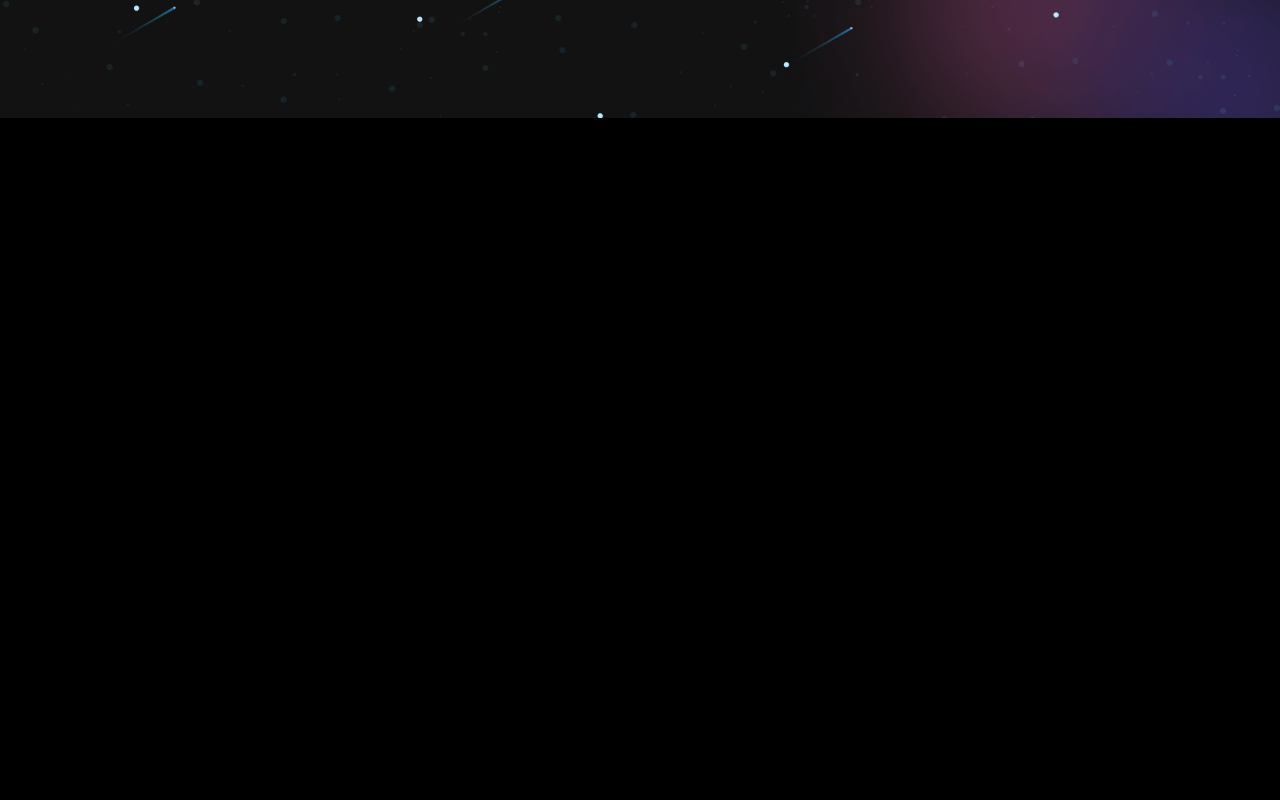
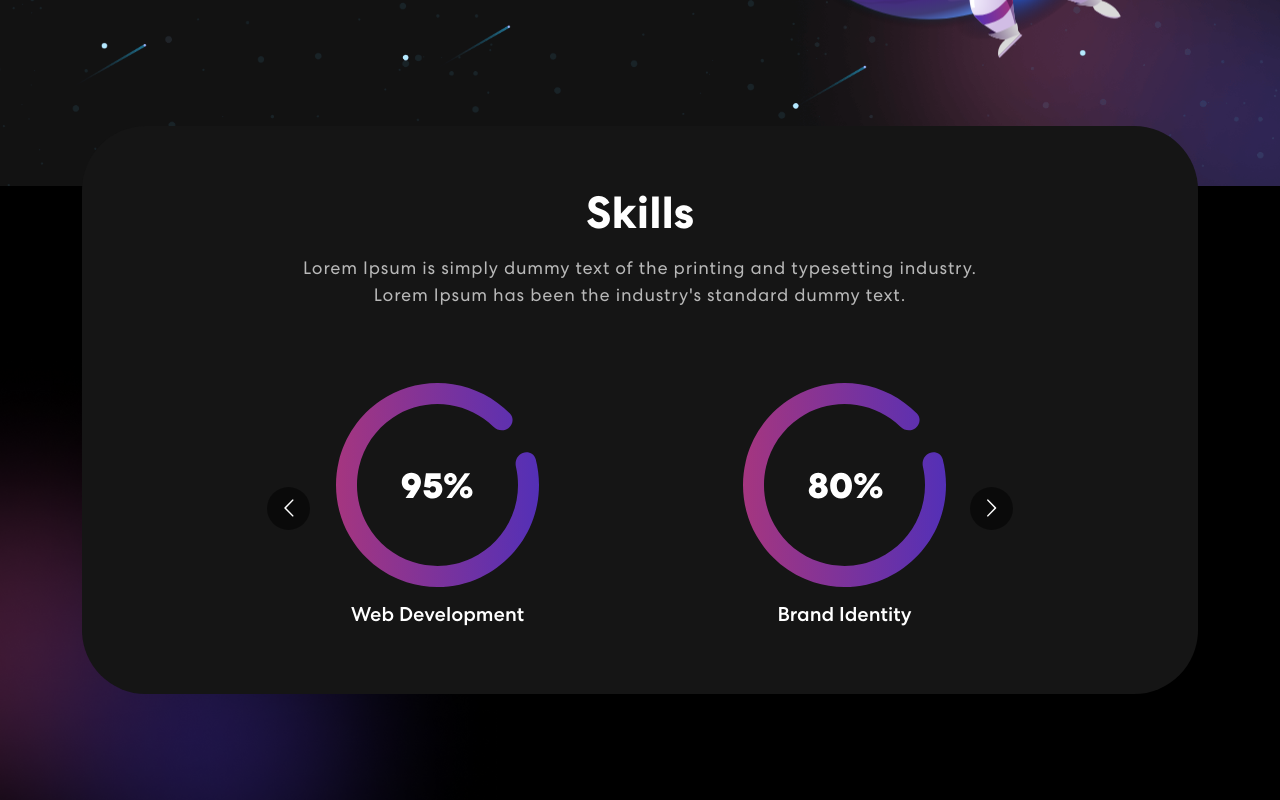
Before and after one commit to DevAttaulNoor/Portfolio, a React (Create React App) app: page / in a window 1280 px wide. Shown: the part 580-1380 px from the top of the page. Before the commit the page ends 800 px from the top, so only its background shows below. Built offline with nearby package versions, Linux system fonts and the light colour scheme; the HTML template or start-up script is replaced by a standard one.

Commit message:
Modified

```diff
--- a/package.json
+++ b/package.json
@@ -12,6 +12,7 @@
     "react-bootstrap": "^2.8.0",
     "react-bootstrap-icons": "^1.10.3",
     "react-dom": "^18.2.0",
+    "react-multi-carousel": "^2.8.4",
     "react-on-screen": "^2.1.1",
     "react-scripts": "5.0.1",
     "web-vitals": "^2.1.4"
--- a/src/App.css
+++ b/src/App.css
@@ -351,3 +351,49 @@ nav.navbar .navbar-toggler[aria-expanded="true"] .navbar-toggler-icon {
 .txt-rotate > .wrap {
   border-right: 0.08em solid #666;
 }
+
+/**............Skills Page............*/
+.skill {
+  padding: 0 0 50px 0;
+  position: relative;
+}
+
+.skill-bx {
+  background: #151515;
+  border-radius: 64px;
+  text-align: center;
+  padding: 60px 50px;
+  margin-top: -60px;
+}
+
+.skill h2 {
+	font-size: 45px;
+	font-weight: 700;
+}
+
+.skill p {
+    color: #B8B8B8;
+    font-size: 18px;
+    letter-spacing: 0.8px;
+    line-height: 1.5em;
+    margin: 14px 0 75px 0;
+}
+
+.skill-slider {
+  width: 80%;
+  margin: 0 auto;
+  position: relative;
+}
+
+.skill-slider .item img {
+  width: 50%;
+  margin: 0 auto 15px auto;
+}
+
+.background-image-left {
+  top: 28%;
+  position: absolute;
+  bottom: 0;
+  width: 40%;
+  z-index: -4;
+}
--- a/src/App.js
+++ b/src/App.js
@@ -1,16 +1,19 @@
 import './App.css';
 import 'animate.css';
 import 'bootstrap/dist/css/bootstrap.min.css';
+import 'react-multi-carousel/lib/styles.css';
 
 import React from 'react'
 import Navbar from './Components/Navbar';
 import Banner from './Components/Banner';
+import Skills from './Components/Skills';
 
 function App() {
   return (
     <div className="App">
       <Navbar />
       <Banner />
+      <Skills />
     </div>
   );
 }
--- a/src/Components/Banner.js
+++ b/src/Components/Banner.js
@@ -1,6 +1,6 @@
 import { useState, useEffect } from "react";
 import { Container, Row, Col } from "react-bootstrap";
-import { ArrowRightCircle } from 'react-bootstrap-icons';
+// import { ArrowRightCircle } from 'react-bootstrap-icons';
 import TrackVisibility from 'react-on-screen';
 import headerImg from "../Assets/img/header-img.svg";
 
@@ -69,14 +69,14 @@ export const Banner = () => {
                                 </div>}
                         </TrackVisibility>
                     </Col>
-                    {/* <Col xs={12} md={6} xl={5}>
+                    <Col xs={12} md={6} xl={5}>
                         <TrackVisibility>
                             {({ isVisible }) =>
                                 <div className={isVisible ? "animate__animated animate__zoomIn" : ""}>
                                     <img src={headerImg} alt="Header Img" />
                                 </div>}
                         </TrackVisibility>
-                    </Col> */}
+                    </Col>
                 </Row>
             </Container>
         </section>
--- /dev/null
+++ b/src/Components/Skills.js
@@ -0,0 +1,65 @@
+import Carousel from 'react-multi-carousel';
+import meter1 from "../Assets/img/meter1.svg";
+import meter2 from "../Assets/img/meter2.svg";
+import meter3 from "../Assets/img/meter3.svg";
+import arrow1 from "../Assets/img/arrow1.svg";
+import arrow2 from "../Assets/img/arrow2.svg";
+import colorSharp from "../Assets/img/color-sharp.png"
+
+export const Skills = () => {
+    const responsive = {
+        superLargeDesktop: {
+            // the naming can be any, depends on you.
+            breakpoint: { max: 4000, min: 3000 },
+            items: 5
+        },
+        desktop: {
+            breakpoint: { max: 3000, min: 1024 },
+            items: 3
+        },
+        tablet: {
+            breakpoint: { max: 1024, min: 464 },
+            items: 2
+        },
+        mobile: {
+            breakpoint: { max: 464, min: 0 },
+            items: 1
+        }
+    };
+
+    return (
+        <section className="skill" id="skills">
+            <div className="container">
+                <div className="row">
+                    <div className="col-12">
+                        <div className="skill-bx wow zoomIn">
+                            <h2>Skills</h2>
+                            <p>Lorem Ipsum is simply dummy text of the printing and typesetting industry.<br></br> Lorem Ipsum has been the industry's standard dummy text.</p>
+                            <Carousel responsive={responsive} infinite={true} className="owl-carousel owl-theme skill-slider">
+                                <div className="item">
+                                    <img src={meter1} alt="Image" />
+                                    <h5>Web Development</h5>
+                                </div>
+                                <div className="item">
+                                    <img src={meter2} alt="Image" />
+                                    <h5>Brand Identity</h5>
+                                </div>
+                                <div className="item">
+                                    <img src={meter3} alt="Image" />
+                                    <h5>Logo Design</h5>
+                                </div>
+                                <div className="item">
+                                    <img src={meter1} alt="Image" />
+                                    <h5>Web Designing</h5>
+                                </div>
+                            </Carousel>
+                        </div>
+                    </div>
+                </div>
+            </div>
+            <img className="background-image-left" src={colorSharp} alt="Image" />
+        </section>
+    )
+}
+
+export default Skills;
```
Also changed, not shown: 1 other file (tests, documents, lock files or other folders).
